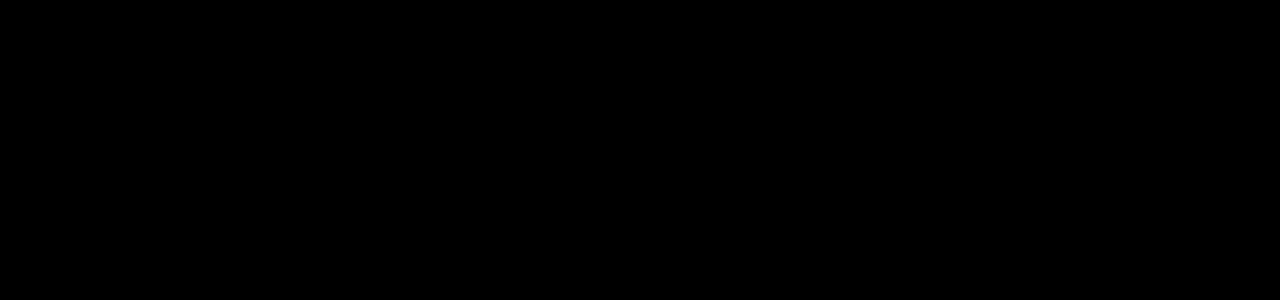
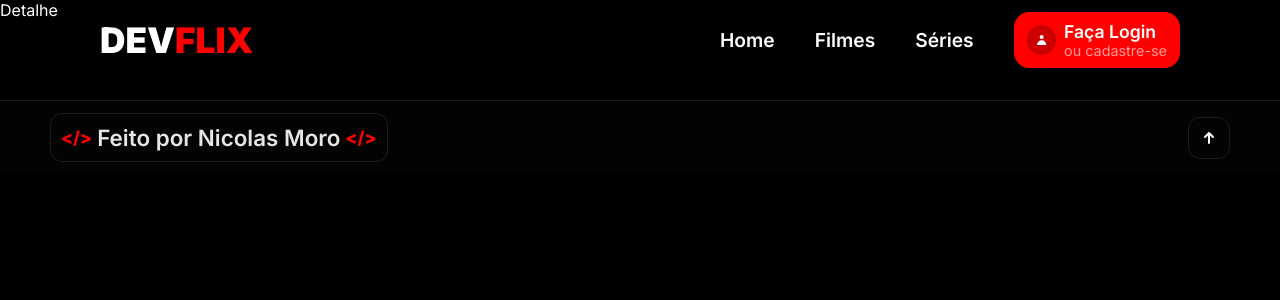
Before and after one commit to nickzmoro/Dev-Movies, a React (Vite) app: page /detalhe/1 in a window 1280 px wide. Before the commit this address had no page. Shown: the top 300 px of the page. Built offline with nearby package versions, Linux system fonts and the light colour scheme.

Commit message:
feat: added container "details" and route navigation for it

```diff
--- /dev/null
+++ b/src/containers/Detail/index.jsx
@@ -0,0 +1,11 @@
+import { Container } from "./styles";
+
+function Detail() {
+  return (
+    <Container>
+      <div>Detalhe</div>
+    </Container>
+  );
+}
+
+export default Detail;
--- /dev/null
+++ b/src/containers/Detail/styles.js
@@ -0,0 +1,3 @@
+import styled from "styled-components";
+
+export const Container = styled.div``;
--- a/src/containers/Home/index.jsx
+++ b/src/containers/Home/index.jsx
@@ -4,6 +4,7 @@
 import { Slider } from "../../components/Slider/index.jsx";
 import { getImages } from "../../utils/getImages.js";
 import Modal from "../../components/Modal/index.jsx";
+import { useNavigate } from "react-router-dom";
 
 import { useState, useEffect } from "react";
 
@@ -13,6 +14,7 @@
   const [topMovies, setTopMovies] = useState();
   const [topSeries, setTopSeries] = useState();
   const [personPopular, setPersonPopular] = useState();
+  const navigate = useNavigate();
 
   // useEffect -> efeito colateral
   useEffect(() => {
@@ -77,7 +79,9 @@
                 <p>{movie.overview}</p>
               </div>
               <ContainerButtons>
-                <Button red>Assista agora</Button>
+                <Button red onClick={() => navigate(`/detalhe/${movie.id}`)}>
+                  Assista agora
+                </Button>
                 <Button onClick={() => setShowModal(true)}>
                   Assista o Trailer
                 </Button>
--- a/src/routes/routes.jsx
+++ b/src/routes/routes.jsx
@@ -1,18 +1,21 @@
-import { Route, Routes } from 'react-router-dom'
+import { Route, Routes } from "react-router-dom";
 
-import { Home } from '../containers/Home'
-import { Movie } from '../containers/Movies'
-import { Serie } from '../containers/Series'
-import { DefaultLayout } from '../layout/DefaultLayout'
+import { Home } from "../containers/Home";
+import { Movie } from "../containers/Movies";
+import { Serie } from "../containers/Series";
+import Detail from "../containers/Detail/index";
+
+import { DefaultLayout } from "../layout/DefaultLayout";
 
 export function Router() {
-    return (
-        <Routes>
-            <Route element={<DefaultLayout />}>
-                <Route path='/' element={<Home />} />
-                <Route path='/filmes' element={<Movie />} />
-                <Route path='/series' element={<Serie />} />
-            </Route>
-        </Routes>
-    )
+  return (
+    <Routes>
+      <Route element={<DefaultLayout />}>
+        <Route path="/" element={<Home />} />
+        <Route path="/filmes" element={<Movie />} />
+        <Route path="/series" element={<Serie />} />
+        <Route path="/detalhe/:id" element={<Detail />} />
+      </Route>
+    </Routes>
+  );
 }
```
Also changed, not shown: 1 other file (tests, documents, lock files or other folders).
